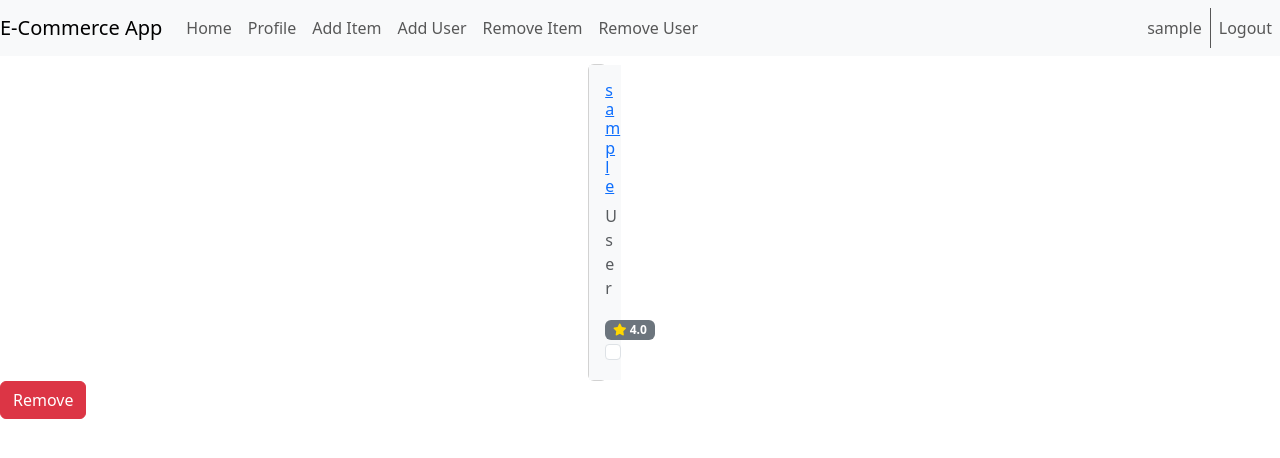
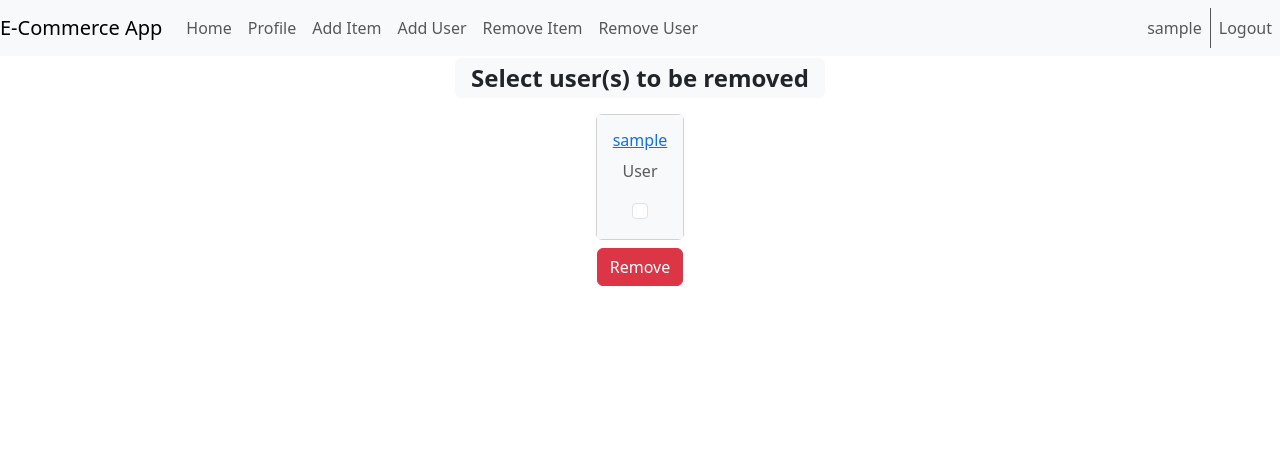
Before and after one commit to bugra-altintas/e-commerce-app, a Flask app: page /remove_user in a window 1280 px wide. Shown: the top 458 px of the page. Run offline with Flask 3, Linux system fonts and the light colour scheme; the visitor is signed in with stand-in values (Sample User, id 1); a database or web service that is not in the repository returns one stand-in record (values such as "Sample title"); some libraries are stand-ins or nearby versions.

Commit message:
only images left

```diff
--- a/app.py
+++ b/app.py
@@ -26,8 +26,8 @@ def clear_all_ratings():
 def clear_all_reviews():
     # update all users' reviews field to empty list
     users.update_many({},{'$set':{"reviews":[]}})
-    # update all items' reviews field to empty list and num_of_reviewers field to 0
-    db.items.update_many({},{'$set':{"reviews":[],"num_of_reviewers":0}})
+    # update all items' reviews field to empty list
+    db.items.update_many({},{'$set':{"reviews":[]}})
 
 def clear_all_users():
     # delete all users except admin
@@ -50,6 +50,11 @@ def login():
         username = request.form['username']
         record = users.find_one({'username': username})
         if record:
+            #admin authentication
+            if record['is_admin']:
+                if record['password'] != request.form['password']:
+                    return render_template('login.html')
+
             user = {
                 "username":record['username'],
                 "role":'admin' if record['is_admin'] else 'user',
@@ -58,7 +63,7 @@ def login():
             session['user'] = user
             return redirect(url_for('index'))
         else:
-            render_template('login.html', error="true")
+            redirect(url_for('login'))
     return render_template('login.html')
 
 #endpoint for logout
@@ -102,7 +107,7 @@ def item(item_id):
                 return redirect(url_for('item',item_id=item_id))
             # else add review
             else:
-                db.items.update_one({"_id":ObjectId(item_id)},{'$push':{"reviews":review},'$inc':{"num_of_reviewers":1}})
+                db.items.update_one({"_id":ObjectId(item_id)},{'$push':{"reviews":review}})
                 return redirect(url_for('item',item_id=item_id))
 
 
@@ -170,7 +175,6 @@ def add_item():
                 "ratings":[],
                 "avg_rating":0.0,
                 "reviews":[],
-                "num_of_reviewers":0,
             }
         # if category is monitor, add spec
         elif category == "Monitor" or category == "Computer Components":
@@ -185,7 +189,6 @@ def add_item():
                 "ratings":[],
                 "avg_rating":0.0,
                 "reviews":[],
-                "num_of_reviewers":0,
             }
         else:
             item = {
@@ -198,7 +201,6 @@ def add_item():
                 "ratings":[],
                 "avg_rating":0.0,
                 "reviews":[],
-                "num_of_reviewers":0,
             }
 
         db.items.insert_one(item)
@@ -218,7 +220,9 @@ def add_user():
         print("you are not admin")
         return redirect(url_for('index'))
     if request.method == 'POST':
-        print(request.form)
+        if db.users.find_one({"username":request.form['username']}):
+            print("username already exists")
+            return redirect(url_for('add_user'))
         admin = True if request.form['admin'] == 'true' else False
         user = {
             "username":request.form['username'],
@@ -282,7 +286,7 @@ def remove_user():
             for item in items:
                 for review in item['reviews']:
                     if review['reviewer'] == user['username']:
-                        db.items.update_one({"_id":ObjectId(item['_id'])},{'$pull':{"reviews":{"reviewer":user['username']}},'$inc':{"num_of_reviewers":-1}})
+                        db.items.update_one({"_id":ObjectId(item['_id'])},{'$pull':{"reviews":{"reviewer":user['username']}}})
                 for rating in item['ratings']:
                     if rating['rater'] == user['username']:
                         #recalculate avg rating
--- a/templates/base.html
+++ b/templates/base.html
@@ -16,7 +16,7 @@
 
 <body>
     <nav class="navbar navbar-expand-lg navbar-light bg-light">
-        <a class="navbar-brand" href="#">E-Commerce App</a>
+        <a class="navbar-brand" href="/">E-Commerce App</a>
         <button class="navbar-toggler" type="button" data-toggle="collapse" data-target="#navbarNav" aria-controls="navbarNav" aria-expanded="false" aria-label="Toggle navigation">
           <span class="navbar-toggler-icon"></span>
         </button>
@@ -47,7 +47,7 @@
             <ul class="navbar-nav ms-auto">
                 {% if session['user'] %}
                 <li class="nav-item">
-                    <a class="nav-link" href="/login" style="border-right: solid 1px ">{{session['user']['username']}}</a>
+                    <a class="nav-link" href="/user/{{session['user']['_id']}}" style="border-right: solid 1px ">{{session['user']['username']}}</a>
                 </li>
                 <li class="nav-item">
                     <a class="nav-link" href="/logout">Logout</a>
--- a/templates/index.html
+++ b/templates/index.html
@@ -7,7 +7,7 @@
 
 <div class="content">
     <div class="row">
-        <div class="col-md-4 mt-2">
+        <div class="col-md-4 mt-2 mb-2">
             <form action="category">
                 <label for="category">Categories:</label>
                 <select id="category" name="category">
@@ -45,7 +45,7 @@
 
                         <h3 class="mb-0 font-weight-semibold">${{item['price']}}</h3>
 
-                        <div class="text-muted mb-3">{{item['num_of_reviewers']}} reviews</div>
+                        <div class="text-muted mb-3">{{item['reviews']|length}} reviews</div>
 
                         <span class="badge text-bg-secondary">
                             <i style="color:gold;" class="fa fa-star"></i>
--- a/templates/remove_user.html
+++ b/templates/remove_user.html
@@ -1,20 +1,16 @@
 {% extends "base.html" %} {% block content %}
 <script type="text/javascript">
-    function formatRate(value) {
-        document.write(value.toFixed(1));
-    }
+</script>
+<div class="d-flex justify-content-center">
+    <h2><span class="badge bg-light text-dark">Select user(s) to be removed</span></h2>
+</div>
+<div class="content">
 
-    function len(value) {
-        document.write(value.length);
-    }
-</script>
-
-<div class="content">
     <form method="post">
-        <div class="container d-flex justify-content-center mt-50 mb-50">
+        <div class="container d-flex justify-content-center mt-50 mb-50 card-group">
             <div class="row">
                 {% for user in users %}
-                <div class="col-md-4 mt-2">
+                <div class="col-auto mt-2 mb-2 mr-2 ml-2">
                     <div class="card">
 
                         <!--<div class="card-body">
@@ -37,16 +33,6 @@
 
                             </div>
 
-
-
-
-                            <span class="badge text-bg-secondary">
-                            <i style="color:gold;" class="fa fa-star"></i>
-                            <script type="text/javascript">
-                                formatRate({{user.avg_rating}});
-                            </script>
-                            </span>
-
                             <input class="form-check-input" type="checkbox" value="{{user['_id']}}" id="to_remove" name="to_remove">
 
                             <!-- <button type="button" class="btn bg-cart"><i class="fa fa-cart-plus mr-2"></i> Add to cart</button> -->
@@ -60,7 +46,9 @@
 
             </div>
         </div>
-        <button type="submit" class="btn btn-danger">Remove</button>
+        <div class="d-flex justify-content-center">
+            <button type="submit" class="btn btn-danger">Remove</button>
+        </div>
     </form>
 
 
```
Also changed, not shown: templates/item.html (+1 -75 lines), templates/login.html (+2 -5 lines), templates/remove_item.html (+8 -3 lines), templates/user.html (+9 -2 lines).
